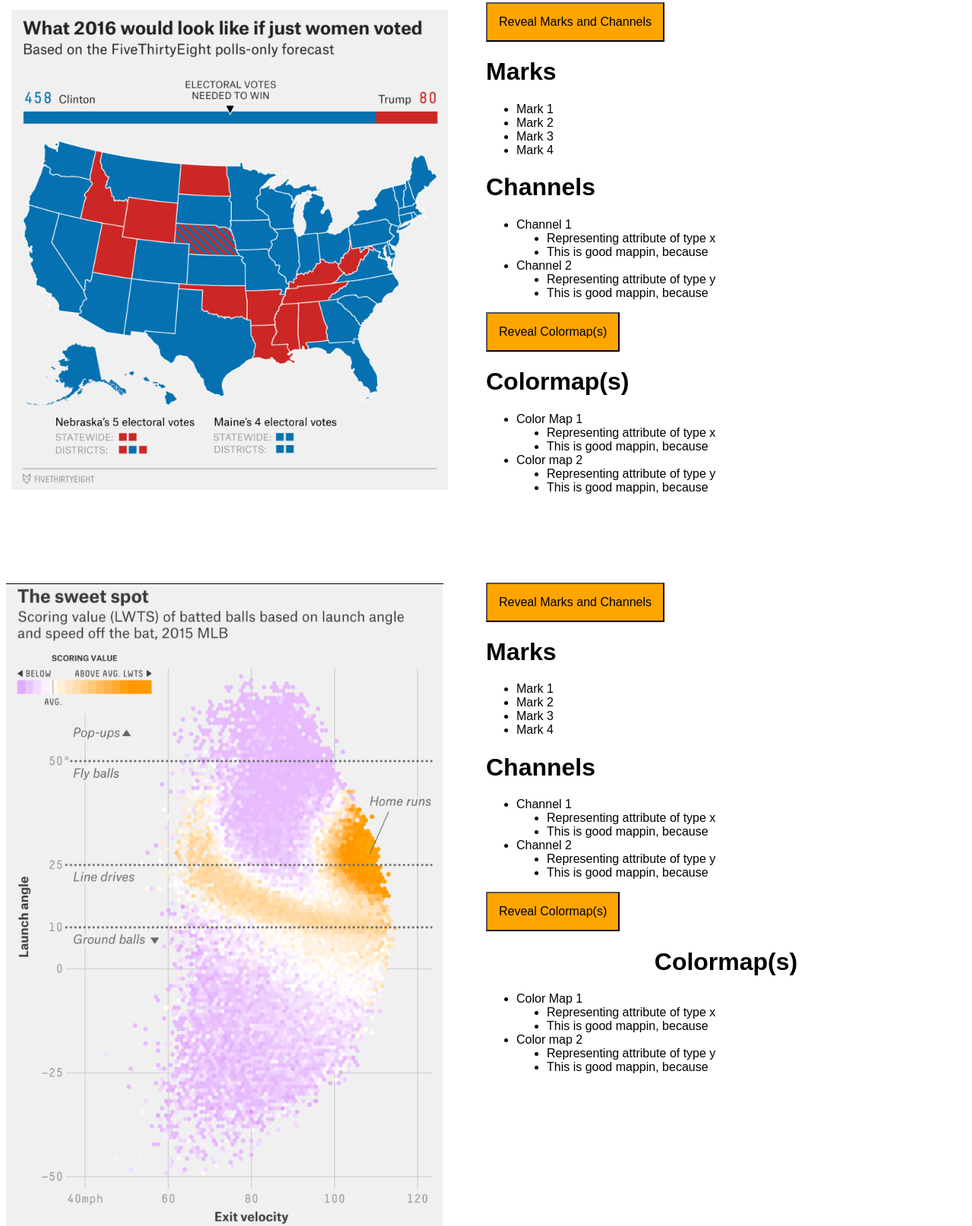
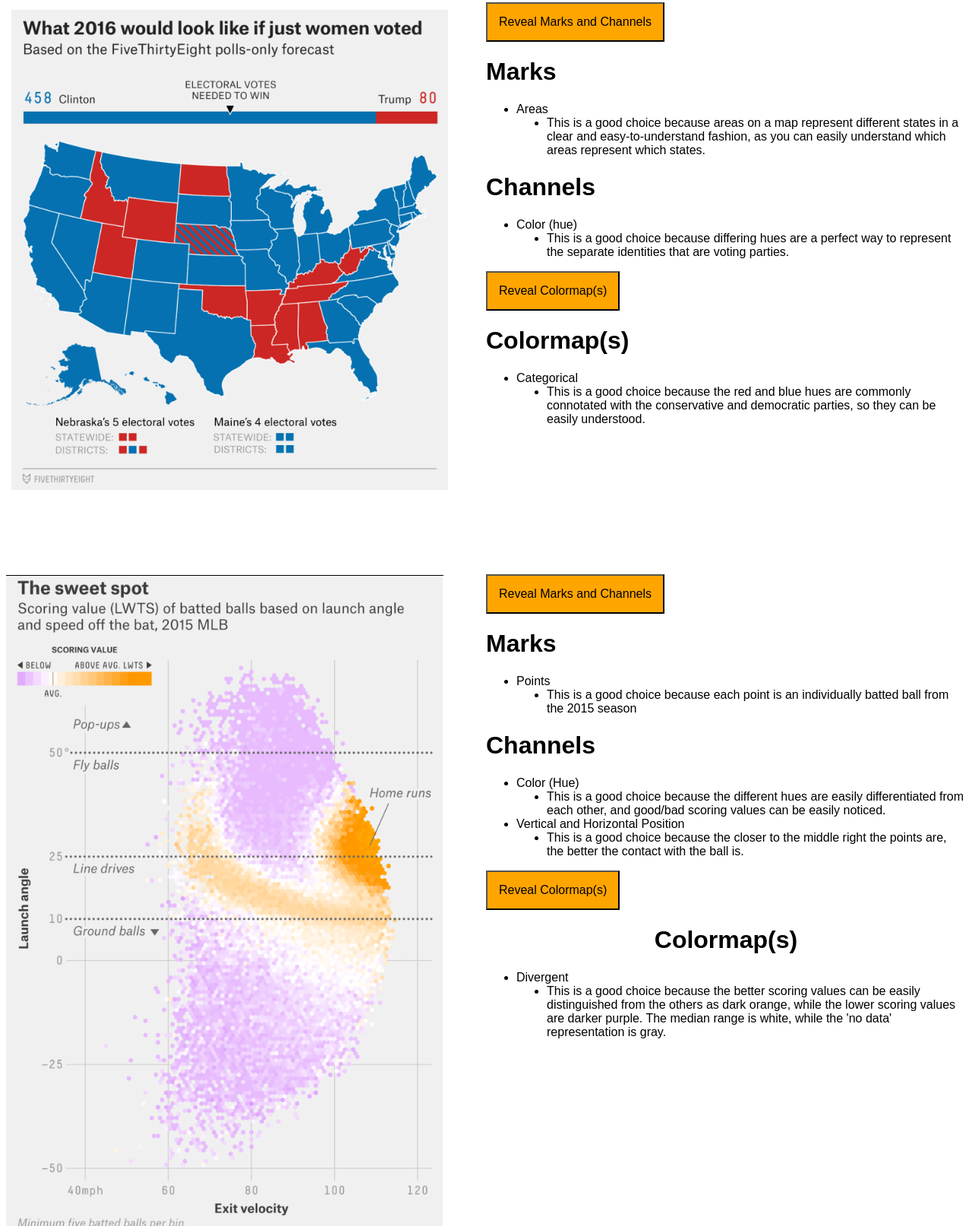
Before and after one commit to DS4200-Sec2-F22/hw-03-bd-es, a plain HTML site: page index.html in a window 1280 px wide. Shown: the part 177-1791 px from the top of the page at 76% size. Drawn offline with Linux system fonts and the light colour scheme.

Commit message:
added text and properly organized

```diff
--- a/index.html
+++ b/index.html
@@ -33,41 +33,32 @@
 
                     <h1 class="header">Marks</h1>
                     <ul>
-                        <li id="mark1"> Mark 1 </li>
-                        <li id="mark1"> Mark 2 </li>
-                        <li id="mark1"> Mark 3 </li>
-                        <li id="mark1"> Mark 4 </li>
+                        <li id="mark1">Areas
 
+                            <ul>
+                                <li>
+                                    This is a good choice because areas on a map represent different states in
+                                    a clear and easy-to-understand
+                                    fashion, as you can easily understand which areas represent which states.
+                                </li>
+                            </ul>
+                        </li>
                     </ul>
 
                     <h1 class="header">Channels</h1>
 
                     <ul>
-                        <li>Channel 1</li>
-
+                        <li>
+                            Color (hue)
                             <ul>
                                 <li>
-                                Representing attribute of type x
-                            </li>
-
-                            <li>
-                                This is good mappin, because
+                                    This is a good choice because differing hues are a perfect way to represent the separate
+                                    identities that are voting
+                                    parties.
                                 </li>
                             </ul>
-
-                        <li>Channel 2</li>
-
-                        <ul>
-                            <li>
-                                Representing attribute of type y
-                            </li>
-
-                            <li>
-                                This is good mappin, because
                         </li>
                     </ul>
-                    </ul>
-
 
                 </div>
 
@@ -80,31 +71,17 @@
                     <h1 class="header">Colormap(s)</h1>
 
                     <ul>
-                        <li>Color Map 1</li>
-
+                        <li>
+                            Categorical
                             <ul>
                                 <li>
-                                Representing attribute of type x
-                            </li>
-
-                            <li>
-                                This is good mappin, because
+                                    This is a good choice because the red and blue hues are commonly
+                                    connotated with the conservative and
+                                    democratic parties, so they can be easily understood.
                                 </li>
                             </ul>
-
-                        <li>Color map 2</li>
-
-                        <ul>
-                            <li>
-                                Representing attribute of type y
-                            </li>
-
-                            <li>
-                                This is good mappin, because
                         </li>
                     </ul>
-                    </ul>
-
                 </div>
             </div>
         </div>
@@ -131,43 +108,45 @@
                 <div id="marks2">
                     <h1 class="header">Marks</h1>
                     <ul>
-                        <li id="mark1"> Mark 1 </li>
-                        <li id="mark2"> Mark 2 </li>
-                        <li id="mark3"> Mark 3 </li>
-                        <li id="mark4"> Mark 4 </li>
+                        <li>
+                            Points
+                            <ul>
+                                <li>
+                                    This is a good choice because each point is an individually batted ball
+                                    from the 2015 season
+                                </li>
+                            </ul>
+                        </li>
 
                     </ul>
 
                     <h1 class="header">Channels</h1>
 
                     <ul>
-                        <li>Channel 1</li>
-
-                        <ul id="channel1">
                         <li>
-                                Representing attribute of type x
+                            Color (Hue)
+                            <ul>
+                                <li>
+                                    This is a good choice because the different hues are easily differentiated from each
+                                    other, and good/bad scoring values
+                                    can be easily noticed.
+                                </li>
+                            </ul>
                         </li>
 
+
+
                         <li>
-                                This is good mappin, because
-                            </li>
-                        </ul>
-
-                        <li>Channel 2</li>
+                            Vertical and Horizontal Position
 
                             <ul>
                                 <li>
-                                Representing attribute of type y
-                            </li>
-
-                            <li>
-                                This is good mappin, because
+                                    This is a good choice because the closer to the middle right the points are, the better
+                                    the contact with the ball is.
                                 </li>
                             </ul>
-
-
+                        </li>
                     </ul>
-
                 </div>
 
 
@@ -180,29 +159,20 @@
                     <h1 id="header">Colormap(s)</h1>
 
                     <ul>
-                        <li>Color Map 1</li>
+
+                        <li>
+                            Divergent
 
                             <ul>
                                 <li>
-                                Representing attribute of type x
-                            </li>
-
-                            <li>
-                                This is good mappin, because
+                                    This is a good choice because the better scoring values can be easily distinguished from
+                                    the others as dark orange,
+                                    while the lower scoring values are darker purple. The median range is white, while the
+                                    'no data' representation is gray.
                                 </li>
                             </ul>
-
-                        <li>Color map 2</li>
-
-                        <ul>
-                            <li>
-                                Representing attribute of type y
                         </li>
-
-                            <li>
-                                This is good mappin, because
                     </li>
-                        </ul>
                 </ul>
             </div>
         </div>
```
Lines whose indentation alone changed are shown as unchanged.
